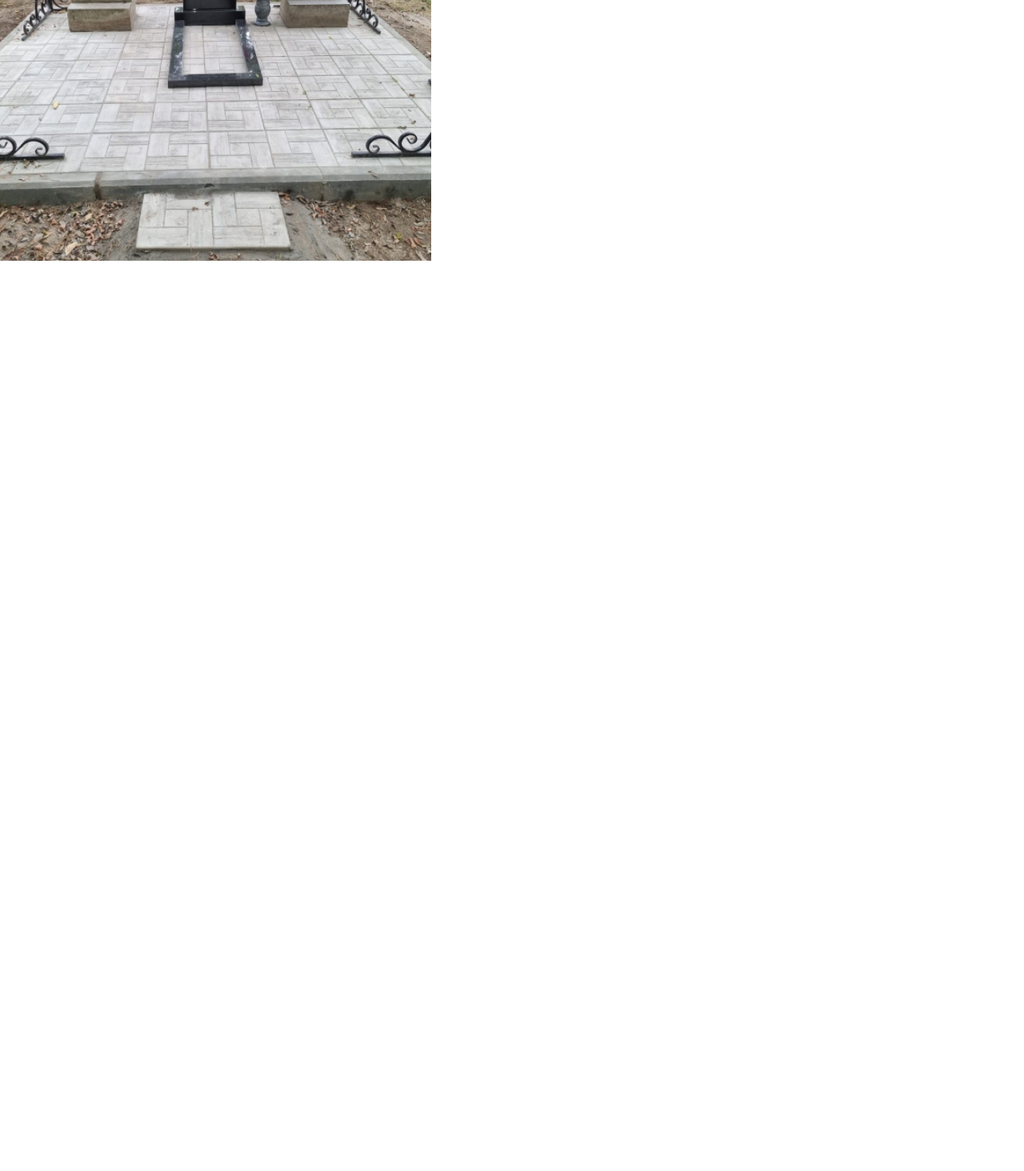
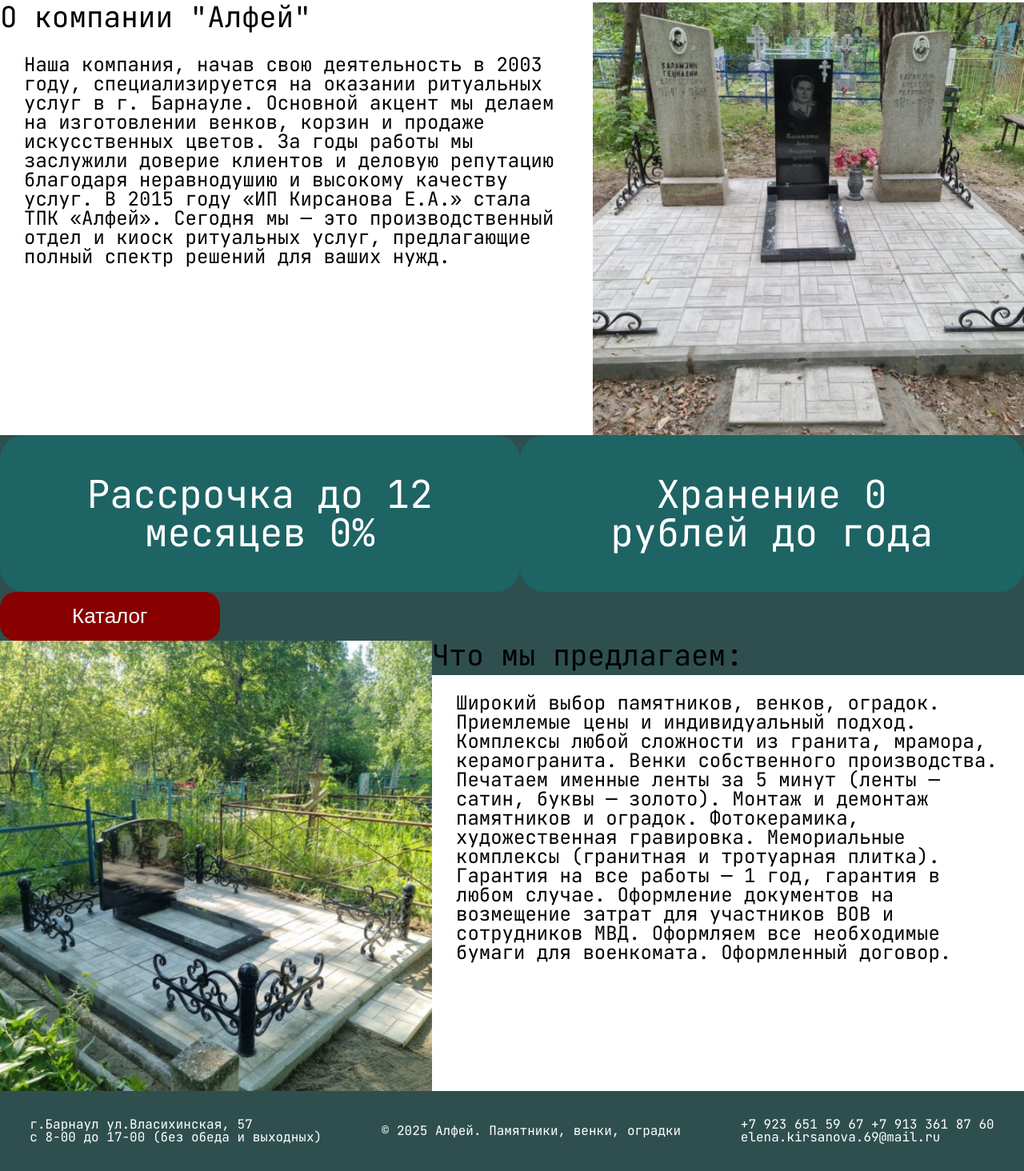
Before and after one commit to Kamikaze800/ALFEI, a plain HTML site: page index.html in a window 1280 px wide. Shown: the part 963-2427 px from the top of the page at 80% size. Before the commit the page ends 1292 px from the top, so only its background shows below. Drawn offline with Linux system fonts and the light colour scheme.

Commit message:
не доделал скидкиэ э

```diff
--- a/css/reset.css
+++ b/css/reset.css
@@ -132,3 +132,6 @@
   text-decoration: none;
   color: inherit;
 }
+button {
+  border: none;
+}
--- a/css/style.css
+++ b/css/style.css
@@ -1,6 +1,8 @@
 :root {
   --green: #2f4f4f;
-  --font-size: 16px;
+  --green-light: #1e6464;
+  --red: #880000;
+  --footer_size: 100px;
 }
 body {
   font-family: "JetBrains Mono", monospace;
@@ -30,6 +32,7 @@
 .main {
   position: relative;
   color: white;
+  height: 900px;
 }
 .main__bg {
   width: 100%;
@@ -71,4 +74,74 @@
 }
 .about {
   color: black;
+  display: flex;
+  flex-direction: row;
 }
+.about__block {
+}
+.about__title {
+  font-size: 36px;
+}
+.about__text {
+  padding: 30px;
+  font-size: 24px;
+}
+.about img {
+  width: 540px;
+}
+
+.sales {
+  position: relative;
+}
+.sales__bg {
+  position: absolute;
+  width: 100%;
+  height: 300px;
+  background: var(--green);
+  z-index: -1;
+}
+.sales__inner {
+  position: relative;
+}
+.sales__block {
+  display: flex;
+}
+.sales__block * {
+  display: inline-block;
+}
+.sale__text {
+  color: white;
+  font-size: 48px;
+  background: var(--green-light);
+  padding: 50px 75px;
+  border-radius: 30px;
+  text-align: center;
+}
+.sale__btn {
+  background: var(--red);
+  padding: 15px 90px;
+  font-size: 26px;
+  color: white;
+  border-radius: 20px;
+  margin: 0 auto;
+}
+
+footer {
+  color: white;
+}
+.footer__bg {
+  position: absolute;
+  background: var(--green);
+  width: 100%;
+  height: var(--footer_size);
+  z-index: -1;
+}
+.footer__inner > * {
+  display: inline-block;
+}
+.footer__inner {
+  height: var(--footer_size);
+  display: flex;
+  justify-content: space-around;
+  align-items: center;
+}
--- a/index.html
+++ b/index.html
@@ -44,18 +44,90 @@
       </div>
     </section>
 
-    <section class="about">
-      <div class="about__title">О компании "Алфей"</div>
-      <div class="about__text">
-        Наша компания, начав свою деятельность в 2003 году, специализируется на
-        оказании ритуальных услуг в г. Барнауле. Основной акцент мы делаем на
-        изготовлении венков, корзин и продаже искусственных цветов. За годы
-        работы мы заслужили доверие клиентов и деловую репутацию благодаря
-        неравнодушию и высокому качеству услуг. В 2015 году «ИП Кирсанова Е.А.»
-        стала ТПК «Алфей». Сегодня мы — это производственный отдел и киоск
-        ритуальных услуг, предлагающие полный спектр решений для ваших нужд.
+    <section>
+      <div class="container">
+        <div class="about">
+          <div class="about__block">
+            <div class="about__title">О компании "Алфей"</div>
+            <div class="about__text">
+              Наша компания, начав свою деятельность в 2003 году, специализируется
+              на оказании ритуальных услуг в г. Барнауле. Основной акцент мы
+              делаем на изготовлении венков, корзин и продаже искусственных
+              цветов. За годы работы мы заслужили доверие клиентов и деловую
+              репутацию благодаря неравнодушию и высокому качеству услуг. В 2015
+              году «ИП Кирсанова Е.А.» стала ТПК «Алфей». Сегодня мы — это
+              производственный отдел и киоск ритуальных услуг, предлагающие полный
+              спектр решений для ваших нужд.
+            </div>
+          </div>
+          <img src="img/about1.jpeg" alt="" />
+        </div>
+    </section>
+
+    <section class="sales">
+      <div class="sales__bg"></div>
+      <div class="container">
+        <div class="sales__inner">
+          <div class="sales__block">
+            <div class="sale__text">
+              Рассрочка до 12 месяцев 0%
+            </div>
+            <div class="sale__text">
+              Хранение 0 рублей до года
+            </div>
+          </div>
+          <button class="sale__btn">
+            Каталог
+          </button>
+        </div>
       </div>
-      <img src="img/about1.jpeg" alt="" />
     </section>
+
+    <section>
+      <div class="container">
+        <div class="about">
+          <img src="img/sugg.jpeg" alt="" />
+          <div class="about__block">
+            <div class="about__title">Что мы предлагаем:</div>
+            <div class="about__text">
+              Широкий выбор памятников, венков, оградок.
+Приемлемые цены и индивидуальный подход.
+Комплексы любой сложности из гранита, мрамора, керамогранита.
+Венки собственного производства.
+Печатаем именные ленты за 5 минут (ленты — сатин, буквы — золото).
+Монтаж и демонтаж памятников и оградок.
+Фотокерамика, художественная гравировка.
+Мемориальные комплексы (гранитная и тротуарная плитка).
+Гарантия на все работы — 1 год, гарантия в любом случае.
+Оформление документов на возмещение затрат для участников ВОВ и сотрудников МВД.
+Оформляем все необходимые бумаги для военкомата.
+Оформленный договор.
+            </div>
+          </div>
+        </div>
+    </section>
+
+    <footer>
+      <div class="footer__bg">
+      </div>
+
+      <div class="container">
+        <div class="footer__inner">
+          <div class="footer__left">
+            г.Барнаул ул.Власихинская, 57 <br>
+            с 8-00 до 17-00 (без обеда и выходных)
+          </div>
+          <div class="footer__cnt">© 2025 Алфей. Памятники, венки, оградки</div>
+          <div class="footer__right">
+            <div>
+              <span>+7 923 651 59 67</span>
+              <span>+7 913 361 87 60</span>
+            </div>
+            <span>elena.kirsanova.69@mail.ru</span>
+          </div>
+        </div>
+      </div>
+
+    </footer>
   </body>
 </html>
```
Also changed, not shown: img/sugg.jpeg (added).
